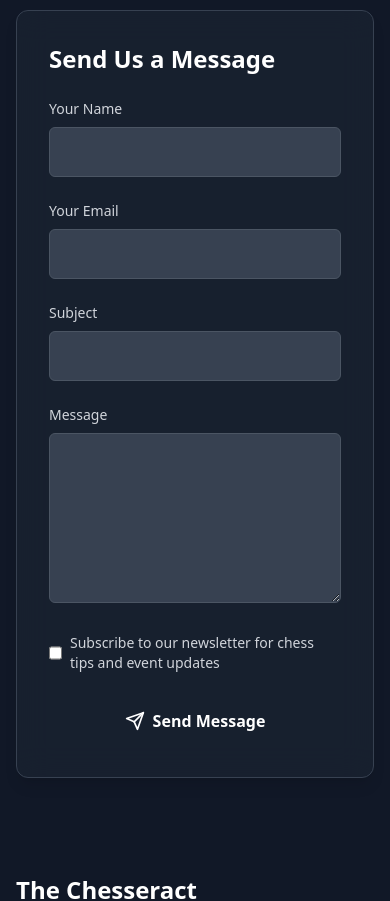
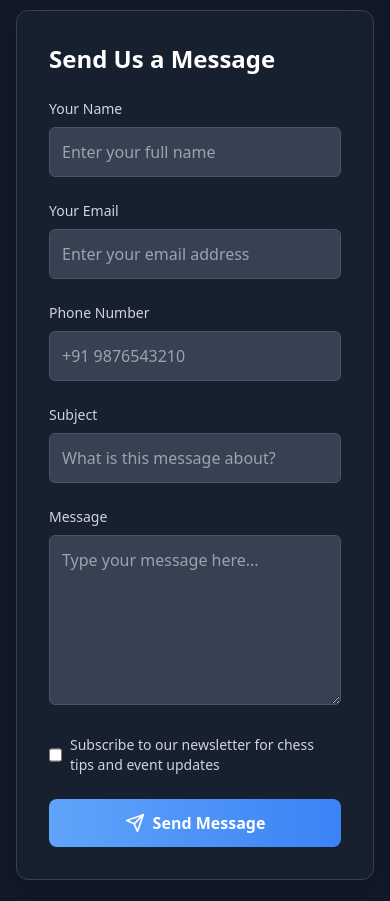
Before and after one commit to avi-watwani/the-chesseract, a Next.js app: page /contact in a window 390 px wide. Shown: the part 940-1841 px from the top of the page. Built offline with nearby package versions, Linux system fonts and the light colour scheme.

Commit message:
Refactor layout title and enhance Contact component with phone input and placeholder text for better user experience

```diff
--- a/app/components/Contact.tsx
+++ b/app/components/Contact.tsx
@@ -7,6 +7,7 @@ const Contact = () => {
   const [formData, setFormData] = useState({
     name: '',
     email: '',
+    phone: '',
     subject: '',
     message: '',
     newsletter: false
@@ -34,6 +35,7 @@ const Contact = () => {
       setFormData({
         name: '',
         email: '',
+        phone: '',
         subject: '',
         message: '',
         newsletter: false
@@ -65,7 +67,7 @@ const Contact = () => {
                   </div>
                   <div>
                     <h4 className="font-semibold mb-1 text-white">Email</h4>
-                    <p className="text-gray-300">info@thechesseract.com</p>
+                    <p className="text-gray-300">contact@thechesseract.com</p>
                   </div>
                 </div>
 
@@ -134,6 +136,7 @@ const Contact = () => {
                       name="name"
                       value={formData.name}
                       onChange={handleChange}
+                      placeholder="Enter your full name"
                       className="w-full p-3 bg-gray-700 border border-gray-600 rounded-md focus:outline-none focus:ring-2 focus:ring-primary-blue focus:border-transparent text-white"
                       required
                     />
@@ -146,6 +149,20 @@ const Contact = () => {
                       name="email"
                       value={formData.email}
                       onChange={handleChange}
+                      placeholder="Enter your email address"
+                      className="w-full p-3 bg-gray-700 border border-gray-600 rounded-md focus:outline-none focus:ring-2 focus:ring-primary-blue focus:border-transparent text-white"
+                      required
+                    />
+                  </div>
+                  <div>
+                    <label htmlFor="phone" className="block text-sm font-medium text-gray-300 mb-2">Phone Number</label>
+                    <input
+                      type="tel"
+                      id="phone"
+                      name="phone"
+                      value={formData.phone}
+                      onChange={handleChange}
+                      placeholder="+91 9876543210"
                       className="w-full p-3 bg-gray-700 border border-gray-600 rounded-md focus:outline-none focus:ring-2 focus:ring-primary-blue focus:border-transparent text-white"
                       required
                     />
@@ -160,6 +177,7 @@ const Contact = () => {
                     name="subject"
                     value={formData.subject}
                     onChange={handleChange}
+                    placeholder="What is this message about?"
                     className="w-full p-3 bg-gray-700 border border-gray-600 rounded-md focus:outline-none focus:ring-2 focus:ring-primary-blue focus:border-transparent text-white"
                     required
                   />
@@ -173,6 +191,7 @@ const Contact = () => {
                     rows={6}
                     value={formData.message}
                     onChange={handleChange}
+                    placeholder="Type your message here..."
                     className="w-full p-3 bg-gray-700 border border-gray-600 rounded-md focus:outline-none focus:ring-2 focus:ring-primary-blue focus:border-transparent text-white"
                     required
                   ></textarea>
@@ -195,10 +214,10 @@ const Contact = () => {
                 <div>
                   <button
                     type="submit"
-                    className={`inline-flex items-center justify-center w-full sm:w-auto px-8 py-3 rounded-md text-white font-semibold transition-colors ${
+                    className={`inline-flex items-center justify-center w-full sm:w-auto px-8 py-3 rounded-lg text-white font-semibold transition-all duration-300 transform hover:scale-105 ${
                       isSubmitted
-                      ? 'bg-green-600 hover:bg-green-700'
-                      : 'bg-primary-blue hover:bg-primary-blue-dark'
+                      ? 'bg-green-500 hover:bg-green-600'
+                      : 'bg-gradient-to-r from-blue-400 to-blue-500 hover:from-blue-500 hover:to-blue-600'
                     }`}
                   >
                     {isSubmitted ? (
--- a/app/layout.tsx
+++ b/app/layout.tsx
@@ -4,7 +4,7 @@ import Navbar from './components/Navbar'
 import Footer from './components/Footer'
 
 export const metadata: Metadata = {
-  title: 'The Chesseract | Chess Training & Coaching',
+  title: 'The Chesseract',
   description: 'Elevate your chess game with our multidimensional approach to learning and mastery.',
 }
 
```
